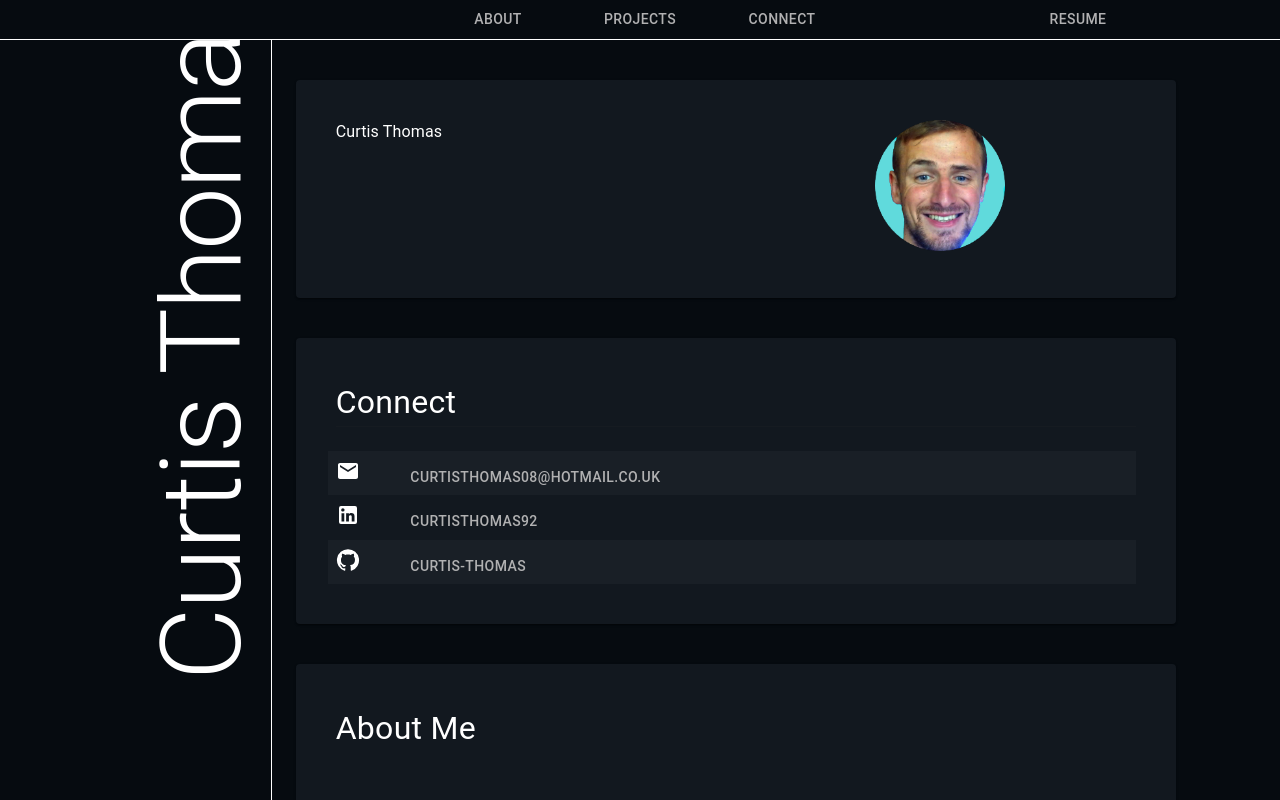
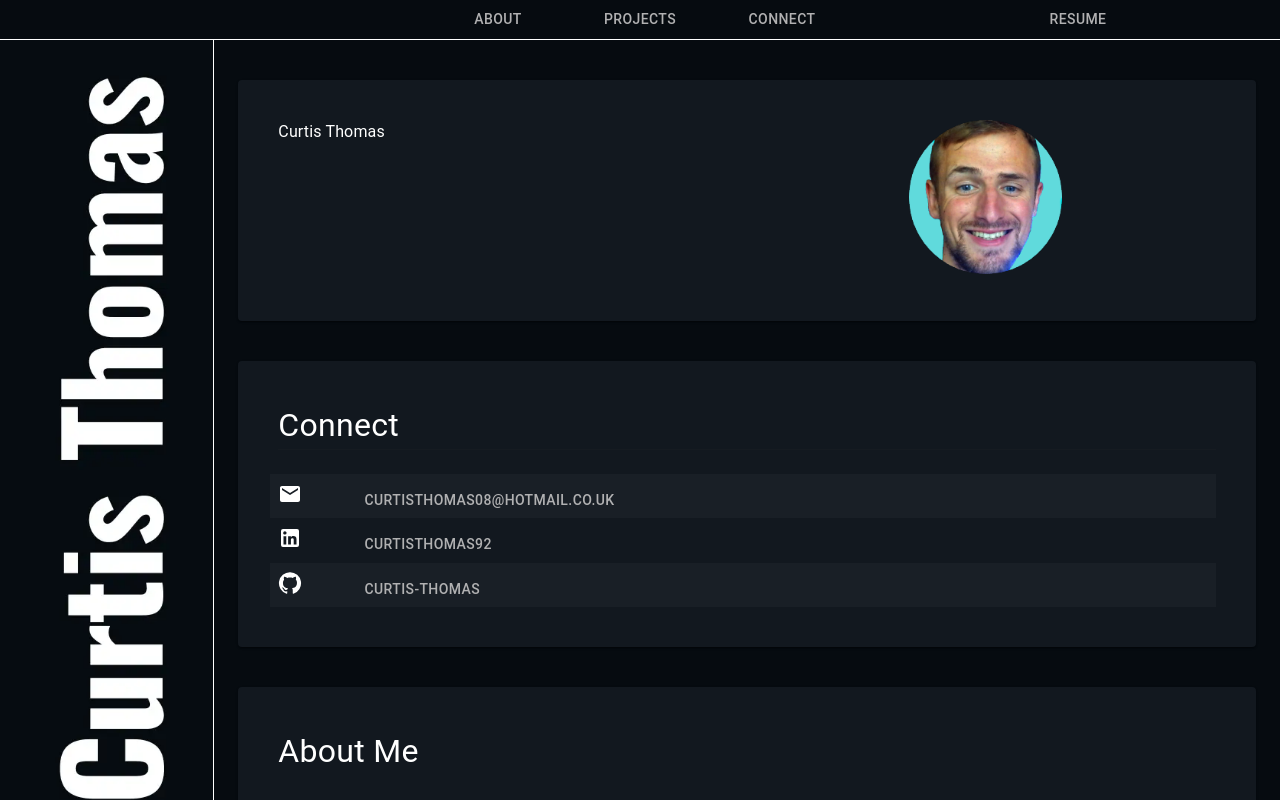
Before and after one commit to Curtis-Thomas/curtis-thomas-portfolio, a React (Create React App) app: page / in a window 1280 px wide. Shown: the top 800 px of the page. Built offline with nearby package versions, Linux system fonts and the light colour scheme.

Commit message:
style: left bar changed to image

```diff
--- a/src/core/Main.js
+++ b/src/core/Main.js
@@ -9,13 +9,11 @@
   const isDesktop = useMediaQuery("(min-width: 960px)");
 
   return (
-    <Box sx={{ paddingLeft: 10, paddingRight: 10 }}>
-      <Grid container spacing={3}>
+    <Box>
+      <Grid container spacing={0}>
         {isDesktop && (
           <Grid item xs={12} sm={2}>
-            <Box sx={{ height: "100%", width: "100%" }}>
-              <LeftBar />
-            </Box>
+            <LeftBar />
           </Grid>
         )}
         <Grid item xs={12} sm={isDesktop ? 10 : 12}>
--- a/src/core/main/LeftBar.js
+++ b/src/core/main/LeftBar.js
@@ -1,41 +1,23 @@
-import { Typography, Grid, Box } from "@mui/material";
+import { Box } from "@mui/material";
+import leftBarImg from "./leftBarImg.webp";
 
 const LeftBar = () => {
   return (
-    <Box>
-      <Grid container spacing={2}>
-        <Grid container item xs={12} sm={8}>
-          <Box sx={{ height: "100%", width: "100%" }}></Box>
-        </Grid>
-        <Grid container item xs={12} sm={4}>
-          <Box sx={{ height: "100%", width: "100%" }}>
-            {" "}
-            <Grid
-              container
-              direction="column"
-              justifyContent="center"
-              alignItems="center"
-              style={{ height: "100vh" }}
-              paddingTop={"60vh"}
-            >
-              <Grid item>
-                <Typography
-                  color="white"
-                  variant="h1"
-                  style={{
-                    fontSize: "7rem",
-                    transform: "rotate(-90deg)",
-                    transformOrigin: "left",
-                    whiteSpace: "nowrap",
-                  }}
-                >
-                  Curtis Thomas
-                </Typography>
-              </Grid>
-            </Grid>
-          </Box>{" "}
-        </Grid>
-      </Grid>
+    <Box
+      sx={{
+        backgroundColor: "blue",
+        width: "100%",
+        height: "100vh",
+        display: "flex",
+        alignItems: "center",
+        justifyContent: "center",
+      }}
+    >
+      <img
+        src={leftBarImg}
+        alt={"#"}
+        style={{ objectFit: "cover", width: "100%", height: "100%" }}
+      />
     </Box>
   );
 };
```
Also changed, not shown: src/core/main/leftBarImg.webp (added).
